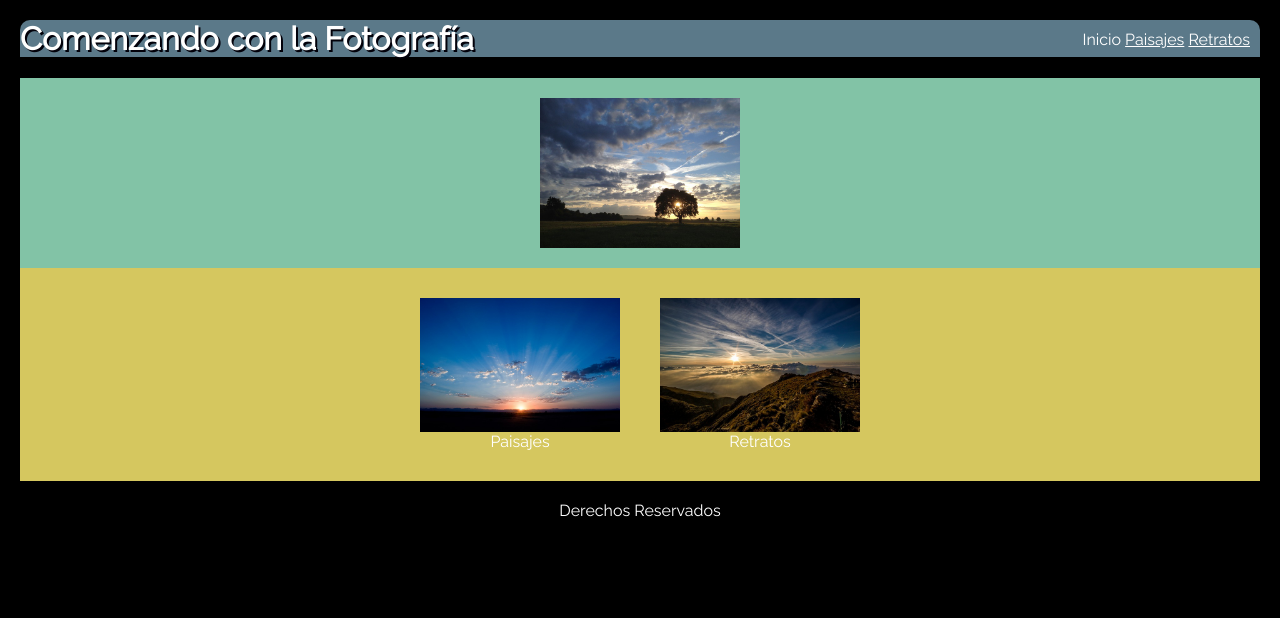
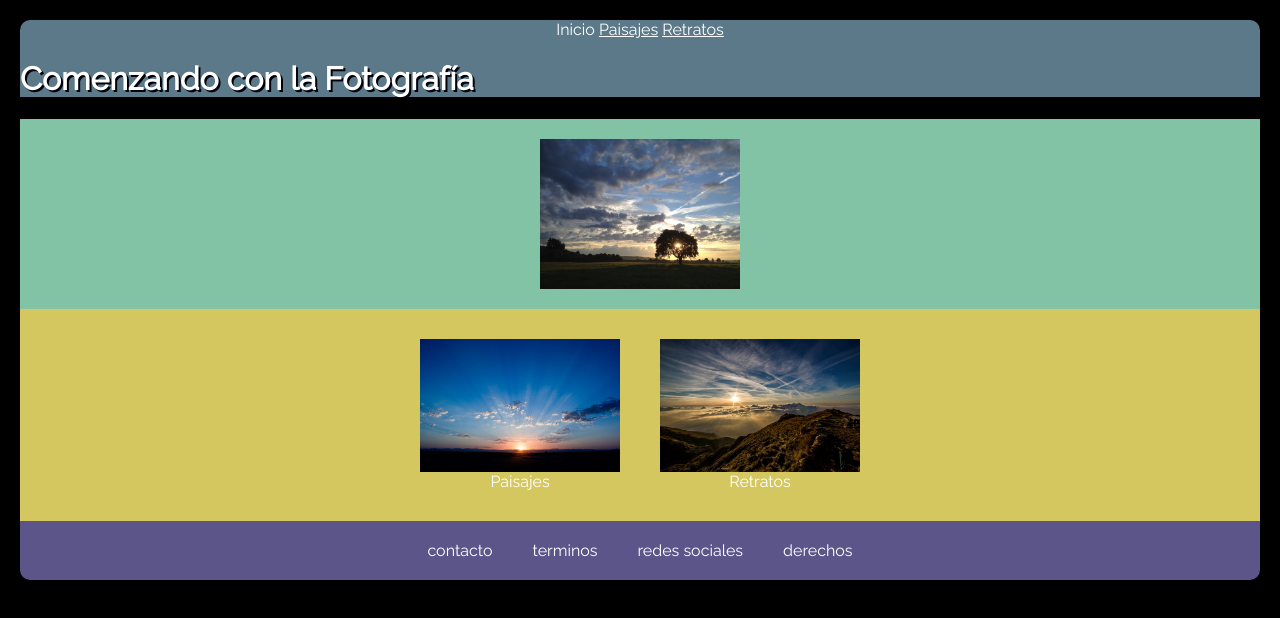
Before and after one commit to nicolasdileo/WebResponsive, a plain HTML site: page index.html in a window 1280 px wide. Drawn offline with Linux system fonts and the light colour scheme.

Commit message:
hasta punto 3 ok

```diff
--- a/css/estilos.css
+++ b/css/estilos.css
@@ -4,6 +4,7 @@ header {
 }
 
 header h1{
+
 	text-align:left;
 	color:white;
 	text-shadow: 2px 2px #02010a;
@@ -18,11 +19,19 @@ header h1{
 
 @media (min-width:900px)
 {
-	#menu{
+	.contenedorheader{
+		width: 50%
+		text-align:left;
+		}
+	.tituloindice{
+		width: 50%
+		text-align:right;
+		}
+		/*	#menu{
 		margin-top: 10px;
 		margin-right: 10px;
 		float: right;
-	}
+	}*/
 }
 
 #contenido{
@@ -47,7 +56,6 @@ body {
 	flex-direction: row;
 	flex-wrap: wrap;
 	justify-content: center;
-	margin 20px;
 	padding: 10px;
 
 }
@@ -68,17 +76,38 @@ transition-duration: 3s;
 		border: 2px ;
 }
 
-img {
 
-border-image:
+footer {
+	border-radius: 0px 0px 10px 10px;
+	background-color: #5b5589;
+	display: flex;
+	flex-direction: row;
+	justify-content: center;
+	text-align: center;
+}
+footer > div{
 
+		margin: 20px;
+}
+@media (max-width:900px)
+{
+#contenido2{
+	display: flex;
+
+	}
+
+.contenedor2{
+		order: 2;
+	}
+.contenedor3{
+		order: 1;
+	}
+	footer{
+		flex-direction: column;
+
+	}
 }
 
-footer {
-	margin-top: 10px;
-	padding-top: 10px;
-	text-align: center;
-}
 
 .contenedor {
 	display: flex;
--- a/index.html
+++ b/index.html
@@ -9,18 +9,18 @@
 <body>
 
 <header>
-	<div id="nav">
-		<div id="menu">
+	<div id="nav" class="contenedorheader">
+		<div id="menu" class="menu">
 			<a id="inicio" href="./index.html">Inicio</a>
 			<a id="paisajes" href="./paisajes.html">Paisajes</a>
 			<a id="retratos" href="./retratos.html">Retratos</a>
 		</div>
 
-	<div id="titulo">
-		<h1>
-			Comenzando con la Fotografía
-		</h1>
-	</div>
+		<div id="titulo" class="tituloindice">
+			<h1>
+				Comenzando con la Fotografía
+			</h1>
+		</div>
 	</div>
 
 
@@ -56,7 +56,11 @@
 </section>
 
 <footer>
-	Derechos Reservados
+	<div class="contacto"> contacto </div>
+	<div class="terminos"> terminos </div>
+	<div class="redessociales"> redes sociales </div>
+	<div class="derechos"> derechos </div>
+
 </footer>
 </body>
 </html>
```
